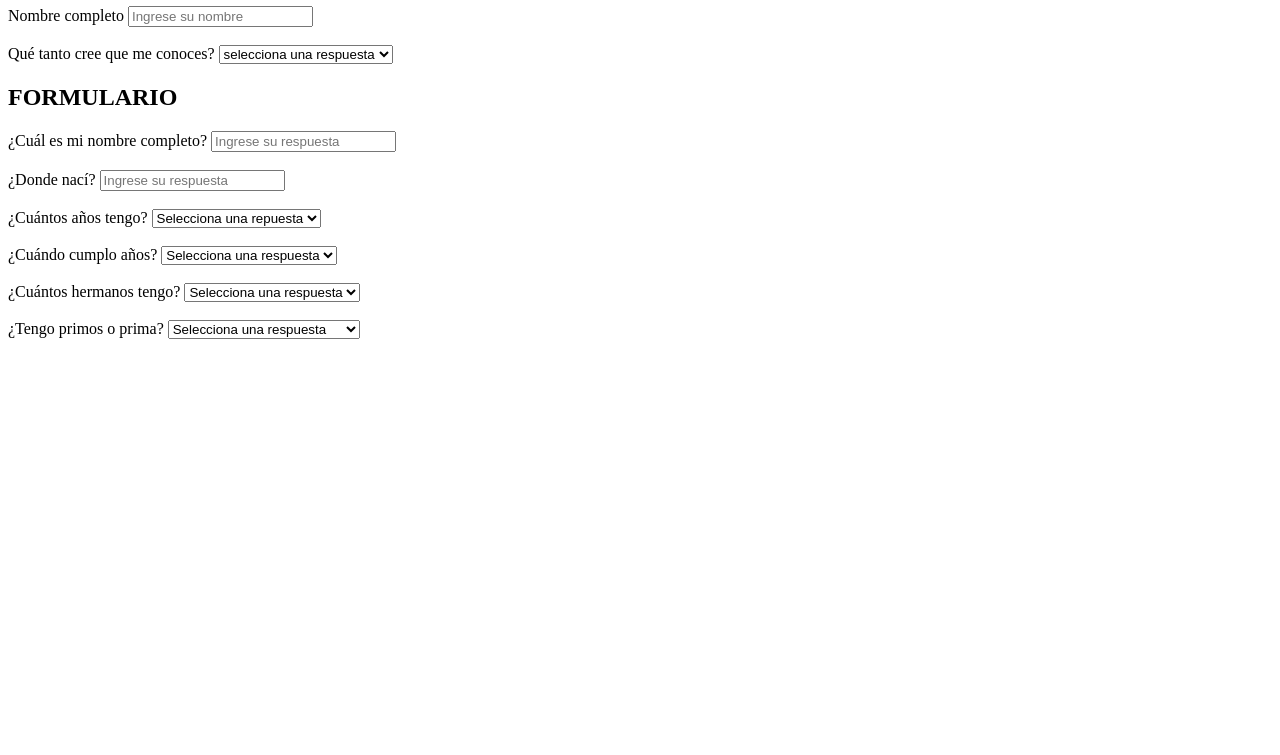
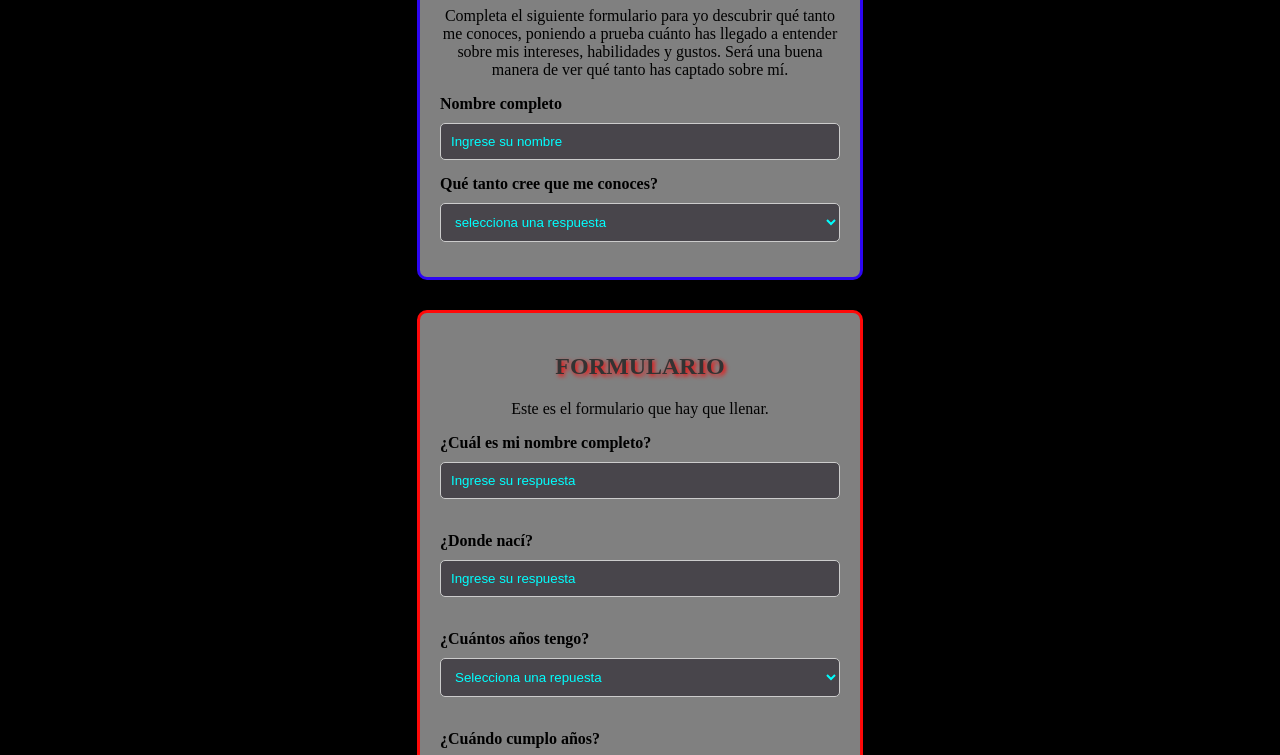
Before and after one commit to yorman-usme/formularios-ensayo, a plain HTML site: page index.html in a window 1280 px wide. Shown: the part 126-881 px from the top of the page. Before the commit the page ends 800 px from the top, so only its background shows below. Drawn offline with Linux system fonts and the light colour scheme.

Commit message:
guardado final

```diff
--- a/index.html
+++ b/index.html
@@ -4,44 +4,52 @@
 <head>
     <meta charset="UTF-8">
     <meta name="viewport" content="width=device-width, initial-scale=1.0">
+    <link rel="stylesheet" href="style.css">
     <title>Formulario Yorman</title>
 </head>
 
 <body>
+    <div class="fondomayor">
+
+        <div class="fondof">
             <h1>Me conoces bien?</h1>
-    <p>Completa el siguiente formulario para yo descubrir qué tanto me conoces, poniendo a prueba cuánto has llegado a
-        entender sobre mis intereses, habilidades y gustos. Será una buena manera de ver qué tanto has captado sobre mí.
+            <p>Completa el siguiente formulario para yo descubrir qué tanto me conoces, poniendo a prueba cuánto has
+                llegado
+                a
+                entender sobre mis intereses, habilidades y gustos. Será una buena manera de ver qué tanto has captado
+                sobre
+                mí.
             </p>
 
-    <div>
-        <form action="">
-            <div>
+            <form action="https://formspree.io/f/mgvwjnoa" method="post">
                 <div>
                     <label for="nombre">Nombre completo</label>
-                    <input type="text" id="nombre" name="nombre" placeholder="Ingrese su nombre" required>
-                </div>
+                    <input type="text" id="nombre" name="nombre de usuario" placeholder="Ingrese su nombre" required>
+
+
                     <br>
-                <div>
                     <label for="cococes-bien">Qué tanto cree que me conoces?</label>
-                    <select name="cococes-bien" id="cococes-bien">
+                    <select name="cuanto me conoces?" id="cococes-bien" required>
                         <option value="">selecciona una respuesta</option>
                         <option value="mucho">Mucho</option>
                         <option value="poquito">Poquito</option>
                         <option value="voy-ver">Voy a ver</option>
                     </select>
+
                 </div>
         </div>
-            <div>
+        <div class="fondof1">
             <h2>FORMULARIO</h2>
+            <p>Este es el formulario que hay que llenar.</p>
 
             <label for="mi-nombre">¿Cuál es mi nombre completo?</label>
-                <input type="text" id="mi-nombre" name="mi-nombre" placeholder="Ingrese su respuesta" required>
+            <input type="text" id="mi-nombre" name="cual es mi nombre" placeholder="Ingrese su respuesta" required>
             <br><br>
             <label for="naci">¿Donde nací?</label>
             <input type="text" id="naci" name="naci" placeholder="Ingrese su respuesta" required>
             <br><br>
             <label for="años">¿Cuántos años tengo?</label>
-                <select name="años" id="años">
+            <select name="mi edad" id="años" required>
                 <option value="">Selecciona una repuesta</option>
                 <option value="45">45</option>
                 <option value="16">16</option>
@@ -50,16 +58,16 @@
             </select>
             <br><br>
             <label for="mes">¿Cuándo cumplo años?</label>
-                <select name="mes" id="mes">
+            <select name="cuando cumplo" id="mes" required>
                 <option value="">Selecciona una respuesta</option>
-                    <option value="11j">11 de Junio</option>
-                    <option value="20m">20 de Marzo</option>
-                    <option value="26jl">26 de Julio</option>
-                    <option value="13a">13 de Agosto</option>
+                <option value="11 de Junio">11 de Junio</option>
+                <option value="20 de Marzo">20 de Marzo</option>
+                <option value="26 de Julio">26 de Julio</option>
+                <option value="13 de Agosto">13 de Agosto</option>
             </select>
             <br><br>
             <label for="hermanos">¿Cuántos hermanos tengo?</label>
-                <select name="hermanos" id="hermaos">
+            <select name="cuantos hermanos tengo" id="hermaos" required>
                 <option value="">Selecciona una respuesta</option>
                 <option value="1h">1</option>
                 <option value="0h">0</option>
@@ -67,18 +75,58 @@
             </select>
             <br><br>
             <label for="prima">¿Tengo primos o prima?</label>
-                <select name="prima" id="prima">
+            <select name="tengo primas/os" id="prima" required>
                 <option value="">Selecciona una respuesta</option>
-                    <option value="sipa2">Sí, dos primas</option>
+                <option value="Sí, dos primas">Sí, dos primas</option>
                 <option value="nop">No tengo ni primas ni primos </option>
-                    <option value="sipo1">Sí, un primo</option>
-                    <option value="sipa1">Sí, una prima</option>
-                    <option value="sipo2">Sí, dos primos</option>
+                <option value="Sí, un primo">Sí, un primo</option>
+                <option value="Sí, una prima">Sí, una prima</option>
+                <option value="Sí, dos primos">Sí, dos primos</option>
+                <option value="Sí, una prima y un primo">Sí, una prima y un primo</option>
             </select>
+            <br><br>
+            <label for="colorf">¿Cuál es mi color favorito?</label>
+            <select name="color favorito" id="colorf" required>
+                <option value="">Selecciona una opcion</option>
+                <option value="azul">Azul</option>
+                <option value="verde">Verde</option>
+                <option value="rojo">Rojo</option>
+                <option value="amarillo">Amarillo</option>
+                <option value="nocolorf">No tengo color favorito</option>
+            </select>
+            <br><br>
+            <label for="perrogato">¿Soy más de perros o de gatos?</label>
+            <input type="text" id="perrogato" name="¿Soy más de perros o de gatos?" placeholder="Ingrese su respuesta"
+                requerido>
+            <br><br>
+            <label for="friocalor">¿Me gusta más el frío o el calor?</label>
+            <input type="text" id="friocalor" name="¿Me gusta más el frío o el calor?"
+                placeholder="Ingrese su respuesta" required>
+            <br><br>
+            <label for="dulcesalada">¿Qué tipo de comida me gusta más: dulce o salada?</label>
+            <input type="text" id="dulcesalada" name="¿Qué tipo de comida me gusta más: dulce o salada?"
+                placeholder="Ingrese su respuesta" required>
+            <br><br>
+            <label for="tempranotarde">¿Soy más de dormir temprano o tarde?</label>
+            <input type="text" id="tempranotarde" name="¿Soy más de dormir temprano o tarde?"
+                placeholder="Ingrese su respuesta" required>
+            <br><br>
+            <label for="llusol">¿Prefiero los días lluviosos o soleados?</label>
+            <input type="text" id="llusol" name="¿Prefiero los días lluviosos o soleados?"
+                placeholder="Ingrese su respuesta" required>
+            <br><br>
+            <label for="opinion">¿Qué le pareció mi página?</label>
+            <textarea name="¿Qué le pareció mi página?" id="opinion" placeholder="Escribe tu opinion"></textarea>
+
+                <button type="submit">Enviar </button>
+
+
+
 
 
         </div>
         </form>
+
     </div>
 </body>
 
--- /dev/null
+++ b/style.css
@@ -0,0 +1,74 @@
+body {
+    background-color: black;
+}
+h1,p,h2{
+    text-align: center;
+}
+h1 {
+
+    color: #333;    /* Color del texto */
+    text-shadow: 2px 2px 4px rgba(40, 27, 227, 0.5); /* Sombra */
+}
+h2 {
+    color: #333;
+    text-shadow: 2px 2px 4px rgb(255, 5, 5);
+}
+.fondof {
+    max-width: 400px;
+    margin: 30px auto;
+    padding: 20px;
+    border: 3px solid #2d06f3;
+    border-radius: 10px;
+    background-color: gray;
+    box-shadow: 100px 4px 8px rgba(13, 6, 140, 0);
+}
+.fondof1 {
+    max-width: 400px;
+    margin: 30px auto;
+    padding: 20px;
+    border: 3px solid #ff0909;
+    border-radius: 10px;
+    background-color: gray;
+}
+label {
+    display: block;
+    margin-bottom: 10px;
+    font-weight: bold;
+  }
+  input[type="text"],
+  input[type="email"],
+  textarea,
+  select {
+    width: 100%;
+    padding: 10px;
+    margin-bottom: 15px;
+    border: 1px solid #ccc;
+    border-radius: 5px;
+    box-sizing: border-box;
+    background-color: rgb(72, 69, 75);
+    color: aqua;
+
+  }
+  textarea {
+    max-width: 100%;
+    min-width: 100%;
+    min-height: 100px;
+  }
+
+  input::placeholder,
+  textarea::placeholder {
+    color: aqua;
+  }
+  button {
+    width: 100%;
+    padding: 10px;
+    background-color: #4CAF50;
+    color: white;
+    border: none;
+    border-radius: 5px;
+    cursor: pointer;
+}
+
+button:hover {
+    background-color: blueviolet;
+}
```
Lines whose indentation alone changed are shown as unchanged.
